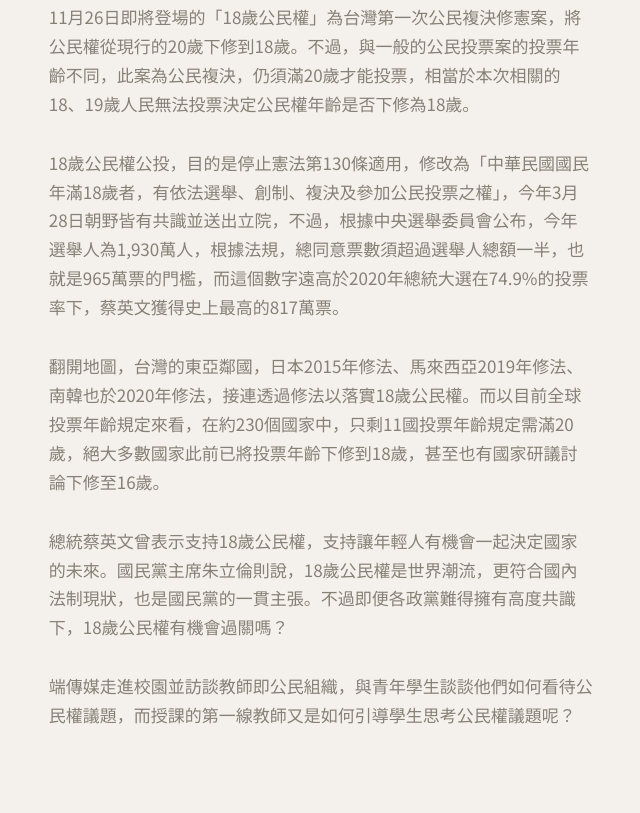
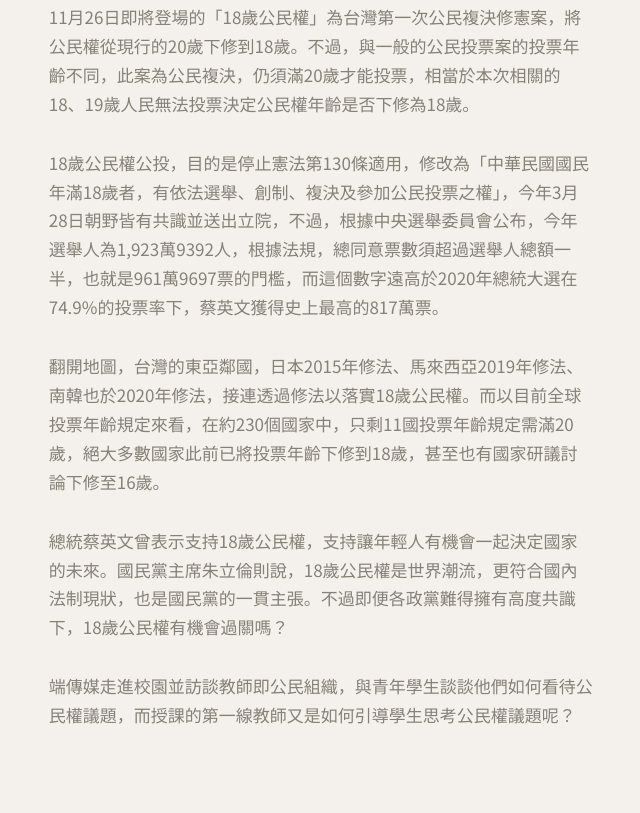
Before and after one commit to athenakuo/20221123-taiwan-voting-age-to-18, a plain HTML site: page index.html in a window 1280 px wide. Shown: the part 947-1760 px from the top of the page, without its empty margins (319-959 px from the left). Drawn offline with Linux system fonts and the light colour scheme.

Commit message:
Add files via upload

```diff
--- a/index.html
+++ b/index.html
@@ -65,7 +65,7 @@
             <div class="row justify-content-center">
               <div class="col-lg-6">
                 <p>11月26日即將登場的「18歲公民權」為台灣第一次公民複決修憲案，將公民權從現行的20歲下修到18歲。不過，與一般的公民投票案的投票年齡不同，此案為公民複決，仍須滿20歲才能投票，相當於本次相關的18、19歲人民無法投票決定公民權年齡是否下修為18歲。</p>
-                <p>18歲公民權公投，目的是停止憲法第130條適用，修改為「中華民國國民年滿18歲者，有依法選舉、創制、複決及參加公民投票之權」，今年3月28日朝野皆有共識並送出立院，不過，根據中央選舉委員會公布，今年選舉人為1,930萬人，根據法規，總同意票數須超過選舉人總額一半，也就是965萬票的門檻，而這個數字遠高於2020年總統大選在74.9%的投票率下，蔡英文獲得史上最高的817萬票。</p>
+                <p>18歲公民權公投，目的是停止憲法第130條適用，修改為「中華民國國民年滿18歲者，有依法選舉、創制、複決及參加公民投票之權」，今年3月28日朝野皆有共識並送出立院，不過，根據中央選舉委員會公布，今年選舉人為1,923萬9392人，根據法規，總同意票數須超過選舉人總額一半，也就是961萬9697票的門檻，而這個數字遠高於2020年總統大選在74.9%的投票率下，蔡英文獲得史上最高的817萬票。</p>
                 <p>翻開地圖，台灣的東亞鄰國，日本2015年修法、馬來西亞2019年修法、南韓也於2020年修法，接連透過修法以落實18歲公民權。而以目前全球投票年齡規定來看，在約230個國家中，只剩11國投票年齡規定需滿20歲，絕大多數國家此前已將投票年齡下修到18歲，甚至也有國家研議討論下修至16歲。</p>
                 <p>總統蔡英文曾表示支持18歲公民權，支持讓年輕人有機會一起決定國家的未來。國民黨主席朱立倫則說，18歲公民權是世界潮流，更符合國內法制現狀，也是國民黨的一貫主張。不過即便各政黨難得擁有高度共識下，18歲公民權有機會過關嗎？</p>
                 <p>端傳媒走進校園並訪談教師即公民組織，與青年學生談談他們如何看待公民權議題，而授課的第一線教師又是如何引導學生思考公民權議題呢？</p>
```
Also changed, not shown: css/app.min.css, js/app.min.js.
